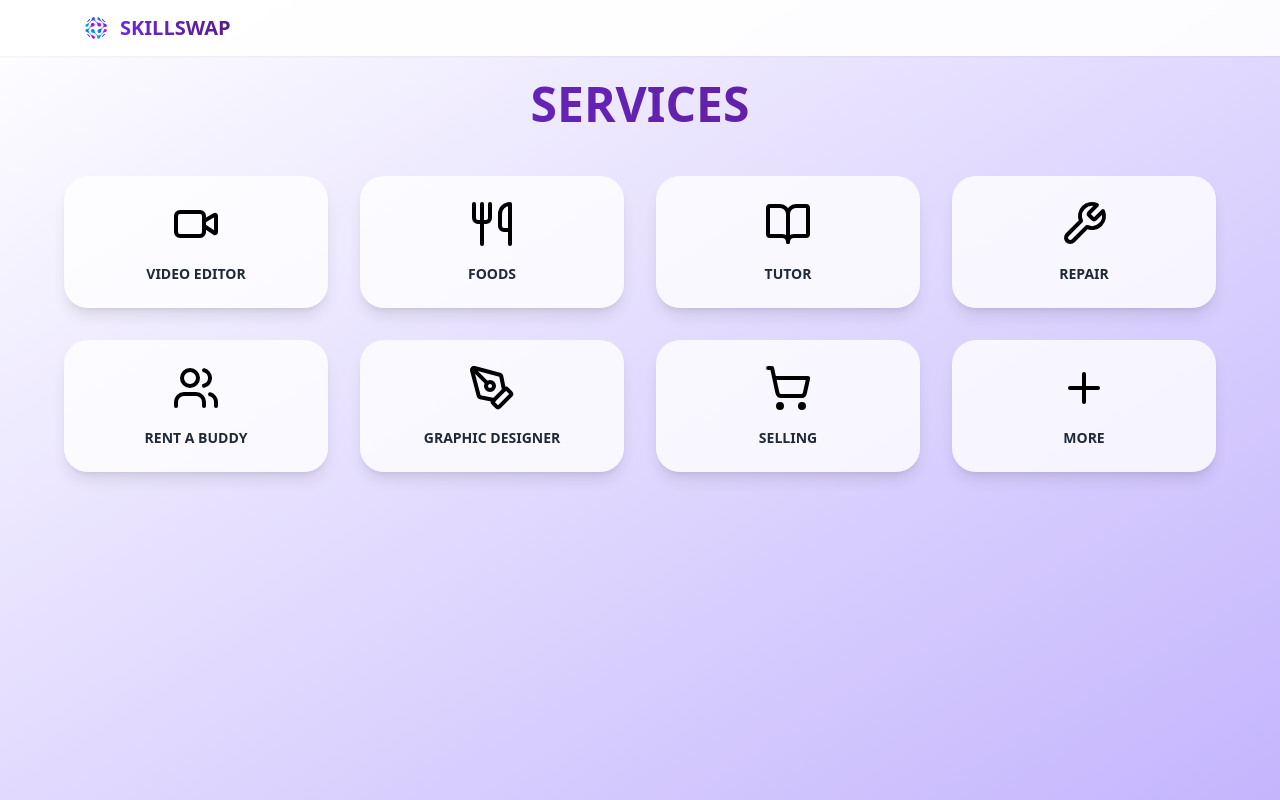
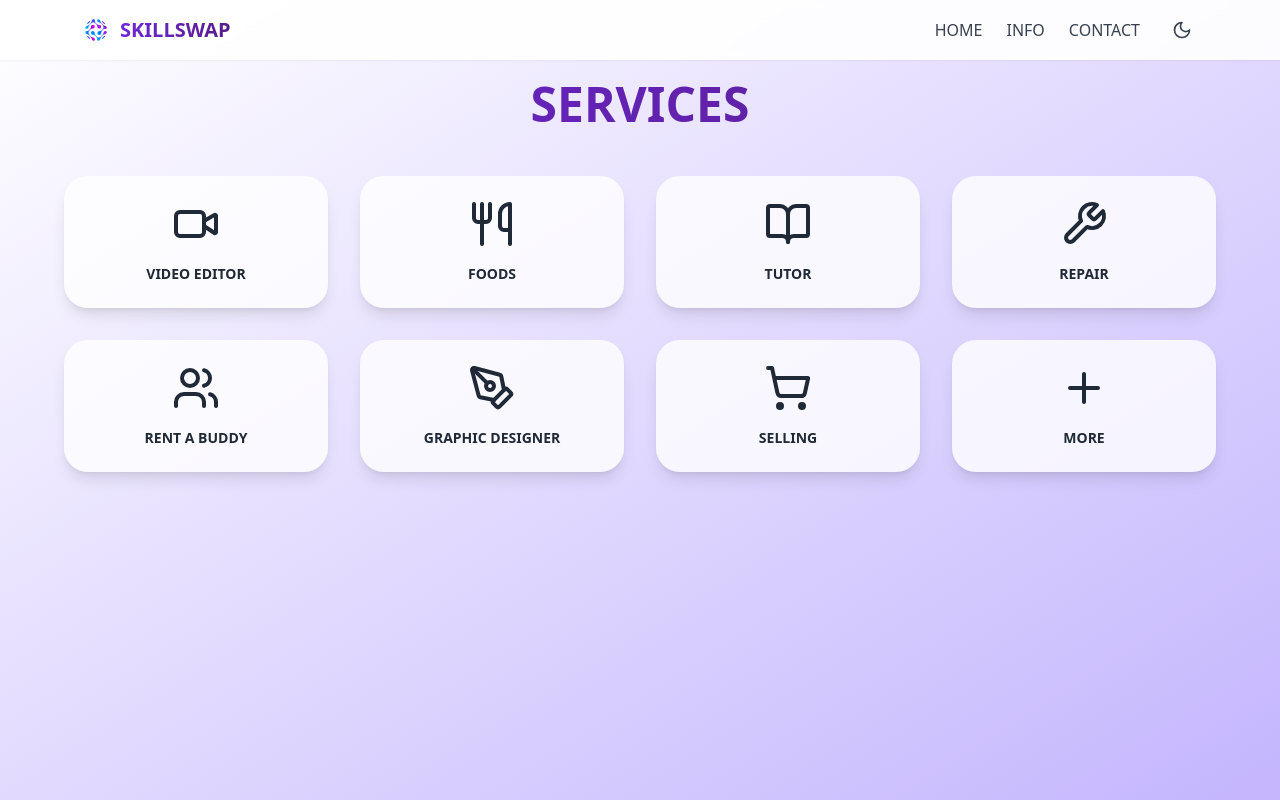
Before and after one commit to GenKentPogiWebDeveloper/Skillswap, a React (Vite) app: page /services in a window 1280 px wide. Built offline with nearby package versions, Linux system fonts and the light colour scheme.

Commit message:
Add menu and dark mode feature
Implemented a menu with options "HOME", "INFO", and "CONTACT". Added dark mode functionality that applies a glowing effect to all text on the index webpage when activated.
[skip gpt_engineer]

```diff
--- a/src/App.tsx
+++ b/src/App.tsx
@@ -3,6 +3,7 @@ import { Toaster as Sonner } from "@/components/ui/sonner";
 import { TooltipProvider } from "@/components/ui/tooltip";
 import { QueryClient, QueryClientProvider } from "@tanstack/react-query";
 import { BrowserRouter, Routes, Route } from "react-router-dom";
+import { ThemeProvider } from "@/components/theme-provider";
 import Index from "./pages/Index";
 import Services from "./pages/Services";
 
@@ -10,6 +11,7 @@ const queryClient = new QueryClient();
 
 const App = () => (
   <QueryClientProvider client={queryClient}>
+    <ThemeProvider defaultTheme="light" storageKey="skillswap-theme">
       <TooltipProvider>
         <Toaster />
         <Sonner />
@@ -20,6 +22,7 @@ const App = () => (
           </Routes>
         </BrowserRouter>
       </TooltipProvider>
+    </ThemeProvider>
   </QueryClientProvider>
 );
 
--- /dev/null
+++ b/src/components/theme-provider.tsx
@@ -0,0 +1,59 @@
+import { createContext, useContext, useEffect, useState } from "react"
+
+type Theme = "dark" | "light"
+
+type ThemeProviderProps = {
+  children: React.ReactNode
+  defaultTheme?: Theme
+  storageKey?: string
+}
+
+type ThemeProviderState = {
+  theme: Theme
+  setTheme: (theme: Theme) => void
+}
+
+const initialState: ThemeProviderState = {
+  theme: "light",
+  setTheme: () => null,
+}
+
+const ThemeProviderContext = createContext<ThemeProviderState>(initialState)
+
+export function ThemeProvider({
+  children,
+  defaultTheme = "light",
+  storageKey = "vite-ui-theme",
+  ...props
+}: ThemeProviderProps) {
+  const [theme, setTheme] = useState<Theme>(
+    () => (localStorage.getItem(storageKey) as Theme) || defaultTheme
+  )
+
+  useEffect(() => {
+    const root = window.document.documentElement
+    root.classList.remove("light", "dark")
+    root.classList.add(theme)
+    localStorage.setItem(storageKey, theme)
+  }, [theme, storageKey])
+
+  const value = {
+    theme,
+    setTheme: (theme: Theme) => setTheme(theme),
+  }
+
+  return (
+    <ThemeProviderContext.Provider {...props} value={value}>
+      {children}
+    </ThemeProviderContext.Provider>
+  )
+}
+
+export const useTheme = () => {
+  const context = useContext(ThemeProviderContext)
+
+  if (context === undefined)
+    throw new Error("useTheme must be used within a ThemeProvider")
+
+  return context
+}
--- a/src/index.css
+++ b/src/index.css
@@ -26,8 +26,30 @@
     --radius: 0.5rem;
   }
 
+  .dark {
+    --background: 222.2 84% 4.9%;
+    --foreground: 210 40% 98%;
+    --card: 222.2 84% 4.9%;
+    --card-foreground: 210 40% 98%;
+    --popover: 222.2 84% 4.9%;
+    --popover-foreground: 210 40% 98%;
+    --primary: 210 40% 98%;
+    --primary-foreground: 222.2 47.4% 11.2%;
+    --secondary: 217.2 32.6% 17.5%;
+    --secondary-foreground: 210 40% 98%;
+    --muted: 217.2 32.6% 17.5%;
+    --muted-foreground: 215 20.2% 65.1%;
+    --accent: 217.2 32.6% 17.5%;
+    --accent-foreground: 210 40% 98%;
+    --destructive: 0 62.8% 30.6%;
+    --destructive-foreground: 210 40% 98%;
+    --border: 217.2 32.6% 17.5%;
+    --input: 217.2 32.6% 17.5%;
+    --ring: 212.7 26.8% 83.9%;
+  }
+
   body {
-    @apply min-h-screen bg-gradient-to-br from-white to-violet-300;
+    @apply min-h-screen bg-gradient-to-br from-white to-violet-300 dark:from-gray-900 dark:to-violet-900 transition-colors duration-300;
   }
 }
 
@@ -38,7 +60,9 @@
            transition-all duration-300 ease-in-out
            hover:shadow-[0_0_30px_rgba(155,135,245,0.6)]
            hover:scale-105
-           active:scale-95;
+           active:scale-95
+           dark:from-violet-600 dark:to-purple-700
+           dark:hover:shadow-[0_0_30px_rgba(155,135,245,0.8)];
   }
 
   .glow-button::before {
@@ -47,6 +71,11 @@
            bg-gradient-to-r from-violet-400 to-purple-500
            hover:opacity-100;
     z-index: -1;
+  }
+
+  .dark .text-glow {
+    text-shadow: 0 0 10px rgba(167, 139, 250, 0.5),
+                 0 0 20px rgba(167, 139, 250, 0.3);
   }
 }
 
--- a/src/pages/Services.tsx
+++ b/src/pages/Services.tsx
@@ -1,8 +1,10 @@
 import { motion } from "framer-motion";
-import { Video, Utensils, BookOpen, Wrench, Users, PenTool, ShoppingCart, Plus } from "lucide-react";
+import { Video, Utensils, BookOpen, Wrench, Users, PenTool, ShoppingCart, Plus, Moon, Sun } from "lucide-react";
 import { Link } from "react-router-dom";
+import { useTheme } from "@/components/theme-provider";
 
 const Services = () => {
+  const { theme, setTheme } = useTheme();
   const services = [
     { icon: <Video className="w-12 h-12" />, name: "VIDEO EDITOR" },
     { icon: <Utensils className="w-12 h-12" />, name: "FOODS" },
@@ -15,9 +17,9 @@ const Services = () => {
   ];
 
   return (
-    <div className="min-h-screen">
+    <div className="min-h-screen dark:bg-gray-900 transition-colors duration-300">
       {/* Navigation Bar */}
-      <nav className="w-full bg-white/90 backdrop-blur-sm shadow-sm fixed top-0 z-50">
+      <nav className="w-full bg-white/90 dark:bg-gray-900/90 backdrop-blur-sm shadow-sm fixed top-0 z-50">
         <div className="max-w-6xl mx-auto px-4 py-3 flex justify-between items-center">
           <Link to="/" className="flex items-center space-x-2">
             <img
@@ -25,10 +27,26 @@ const Services = () => {
               alt="Skillswap Logo"
               className="w-8 h-8"
             />
-            <span className="text-xl font-bold bg-gradient-to-r from-violet-700 to-purple-900 bg-clip-text text-transparent">
+            <span className="text-xl font-bold bg-gradient-to-r from-violet-700 to-purple-900 bg-clip-text text-transparent dark:from-violet-400 dark:to-purple-600">
               SKILLSWAP
             </span>
           </Link>
+
+          <div className="flex items-center space-x-6">
+            <Link to="/" className="text-gray-700 dark:text-gray-200 hover:text-violet-600 dark:hover:text-violet-400 transition-colors">HOME</Link>
+            <Link to="/info" className="text-gray-700 dark:text-gray-200 hover:text-violet-600 dark:hover:text-violet-400 transition-colors">INFO</Link>
+            <Link to="/contact" className="text-gray-700 dark:text-gray-200 hover:text-violet-600 dark:hover:text-violet-400 transition-colors">CONTACT</Link>
+            <button
+              onClick={() => setTheme(theme === "dark" ? "light" : "dark")}
+              className="p-2 rounded-full hover:bg-gray-100 dark:hover:bg-gray-800 transition-colors"
+            >
+              {theme === "dark" ? (
+                <Sun className="w-5 h-5 text-yellow-500" />
+              ) : (
+                <Moon className="w-5 h-5 text-gray-700" />
+              )}
+            </button>
+          </div>
         </div>
       </nav>
 
@@ -40,7 +58,7 @@ const Services = () => {
           transition={{ duration: 0.8 }}
           className="max-w-6xl mx-auto"
         >
-          <h1 className="text-5xl font-bold text-center mb-12 bg-gradient-to-r from-violet-700 to-purple-900 bg-clip-text text-transparent">
+          <h1 className="text-5xl font-bold text-center mb-12 bg-gradient-to-r from-violet-700 to-purple-900 bg-clip-text text-transparent dark:from-violet-400 dark:to-purple-600 dark:text-glow">
             SERVICES
           </h1>
 
@@ -51,10 +69,10 @@ const Services = () => {
                 initial={{ opacity: 0, scale: 0.9 }}
                 animate={{ opacity: 1, scale: 1 }}
                 transition={{ duration: 0.3, delay: index * 0.1 }}
-                className="flex flex-col items-center justify-center p-6 bg-white/80 rounded-3xl shadow-lg hover:shadow-xl transition-all hover:scale-105 cursor-pointer"
+                className="flex flex-col items-center justify-center p-6 bg-white/80 dark:bg-gray-800/80 rounded-3xl shadow-lg hover:shadow-xl transition-all hover:scale-105 cursor-pointer"
               >
-                <div className="mb-4">{service.icon}</div>
-                <h3 className="text-sm font-semibold text-gray-800">{service.name}</h3>
+                <div className="mb-4 text-gray-800 dark:text-gray-200">{service.icon}</div>
+                <h3 className="text-sm font-semibold text-gray-800 dark:text-gray-200 dark:text-glow">{service.name}</h3>
               </motion.div>
             ))}
           </div>
```
Lines whose indentation alone changed are shown as unchanged.
